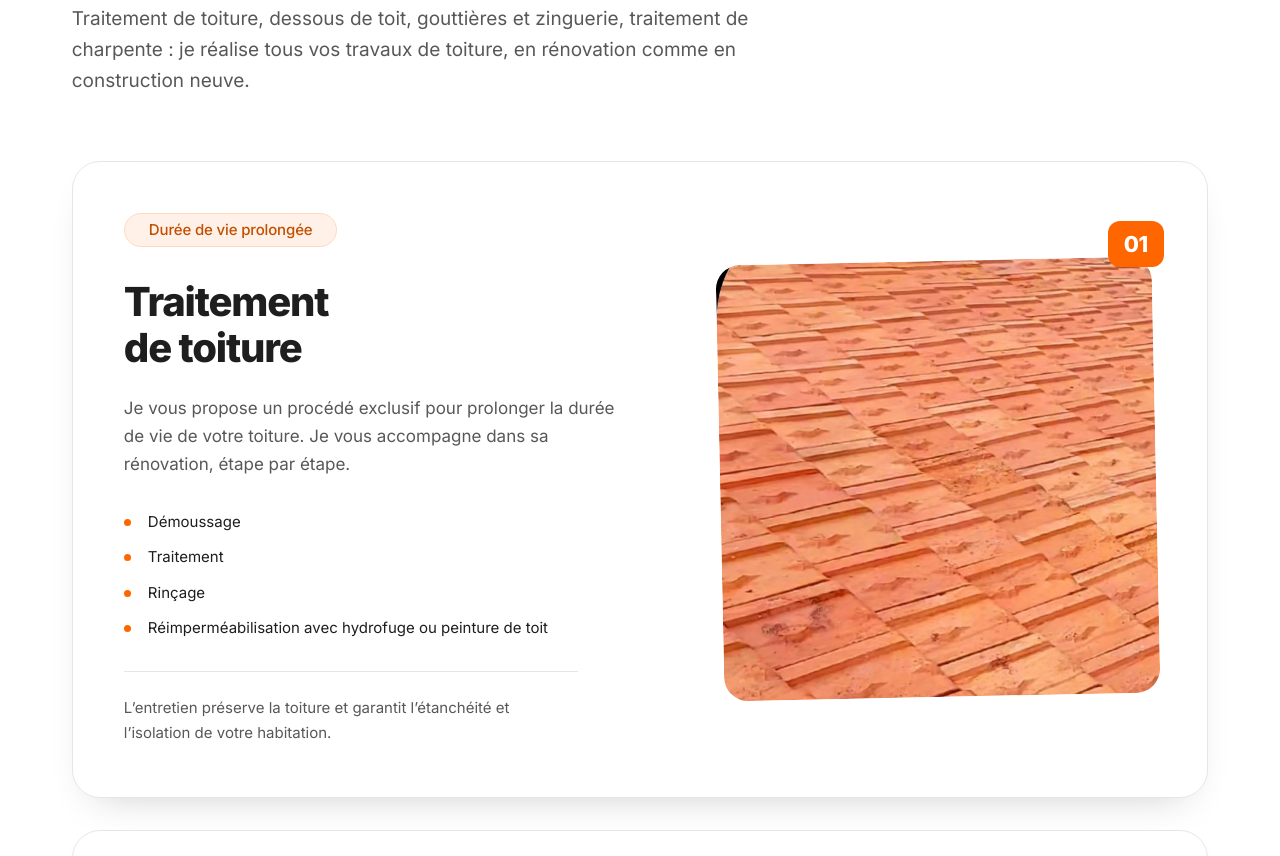
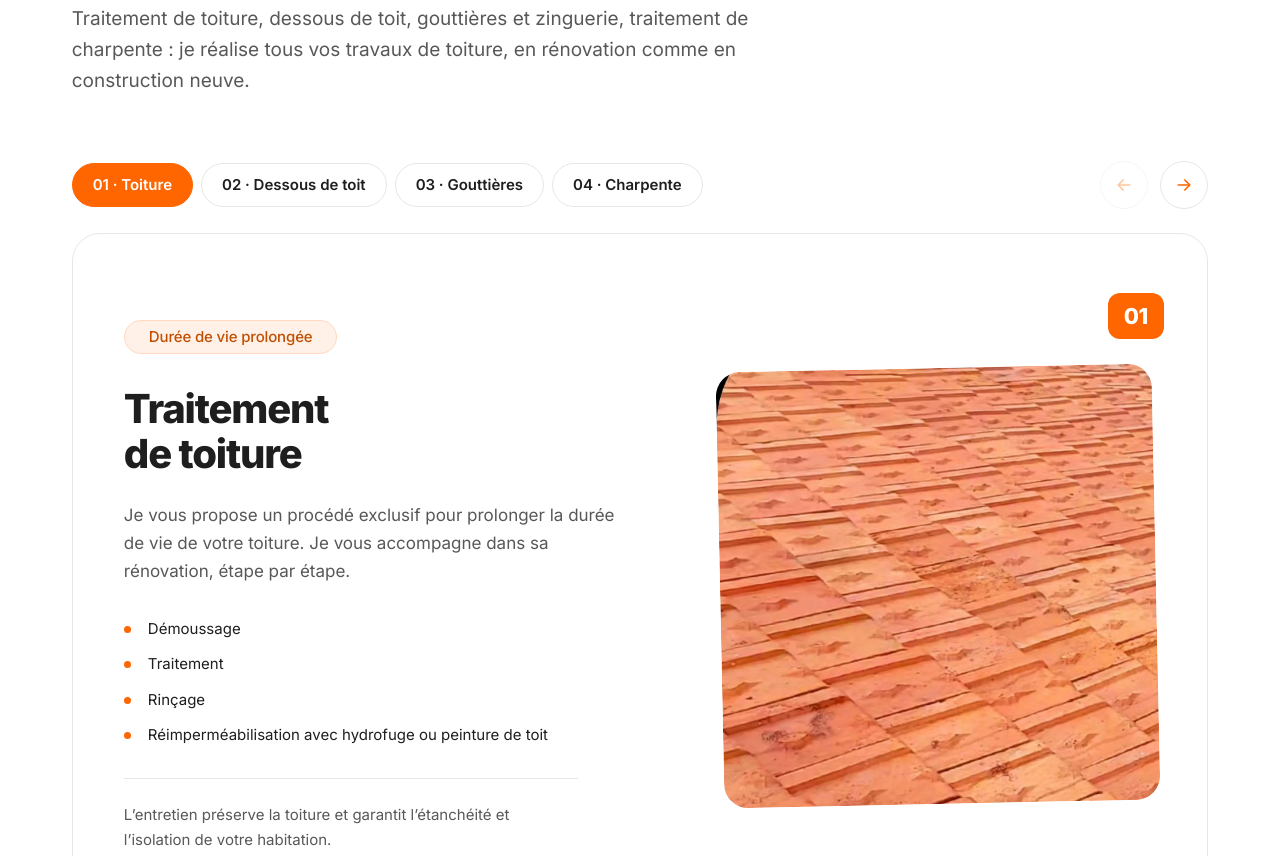
Before and after one commit to boyernathan39000-max/anthony-gand-toiture, a plain HTML site: page services.html in a window 1280 px wide. Shown: the part 389-1245 px from the top of the page. Drawn offline with Linux system fonts and the light colour scheme.

Commit message:
Prestations en carrousel

```diff
--- a/css/toiture.css
+++ b/css/toiture.css
@@ -294,3 +294,51 @@ a.carte--nu { display: block; color: inherit; text-decoration: none; }
   .appel--large { padding-inline: clamp(24px, 6vw, 40px); }
   .appel--large .appel__action--double { flex-wrap: wrap; }
 }
+
+.carrousel__barre {
+  display: flex;
+  align-items: center;
+  justify-content: space-between;
+  gap: var(--sp-6);
+  margin-block-end: var(--sp-6);
+}
+.carrousel__onglets { display: flex; flex-wrap: wrap; gap: var(--sp-2); }
+.carrousel__onglet {
+  height: 44px;
+  padding-inline: var(--sp-5);
+  border: 1px solid var(--c-trait);
+  border-radius: var(--r-pill);
+  background: var(--c-blanc);
+  font: inherit;
+  font-size: var(--fs-sm);
+  font-weight: var(--fw-demi);
+  color: var(--c-encre);
+  cursor: pointer;
+  transition: background var(--tr-rapide), color var(--tr-rapide), border-color var(--tr-rapide);
+}
+@media (hover: hover) { .carrousel__onglet:hover { border-color: var(--c-gris); } }
+.carrousel__onglet[aria-current='true'] { background: var(--c-orange); border-color: var(--c-orange); color: var(--c-blanc); }
+.carrousel__fleches { display: flex; gap: var(--sp-3); margin: 0; }
+
+.prestations.carrousel__piste {
+  display: flex;
+  gap: var(--sp-6);
+  overflow-x: auto;
+  scroll-snap-type: x mandatory;
+  scroll-behavior: smooth;
+  scrollbar-width: none;
+  overscroll-behavior-x: contain;
+}
+.carrousel__piste::-webkit-scrollbar { display: none; }
+.carrousel__piste > .presta {
+  flex: 0 0 100%;
+  scroll-snap-align: start;
+  box-shadow: none;
+}
+@media (prefers-reduced-motion: reduce) { .prestations.carrousel__piste { scroll-behavior: auto; } }
+@media (max-width: 767px) {
+  .carrousel__barre { flex-direction: column; align-items: stretch; }
+  .carrousel__onglets { flex-wrap: nowrap; overflow-x: auto; scrollbar-width: none; }
+  .carrousel__onglet { flex-shrink: 0; }
+  .carrousel__fleches { justify-content: flex-end; }
+}
--- a/js/toiture.js
+++ b/js/toiture.js
@@ -18,3 +18,57 @@
     });
   });
 })();
+
+/* Carrousel des prestations : flèches, onglets, glisser au doigt (défilement
+   natif avec aimantation) et ancres du pied de page (#gouttieres…). */
+(function () {
+  'use strict';
+  var bloc = document.getElementById('carrousel-prestations');
+  if (!bloc) return;
+  var piste = bloc.querySelector('.carrousel__piste');
+  var fiches = Array.prototype.slice.call(piste.children);
+  var onglets = bloc.querySelectorAll('.carrousel__onglet');
+  var prec = bloc.querySelector('[data-carrousel="prec"]');
+  var suiv = bloc.querySelector('[data-carrousel="suiv"]');
+
+  var courant = function () {
+    var meilleur = 0;
+    fiches.forEach(function (f, k) {
+      if (Math.abs(f.offsetLeft - piste.offsetLeft - piste.scrollLeft) <
+          Math.abs(fiches[meilleur].offsetLeft - piste.offsetLeft - piste.scrollLeft)) meilleur = k;
+    });
+    return meilleur;
+  };
+  var aller = function (i, instantane) {
+    i = Math.max(0, Math.min(fiches.length - 1, i));
+    piste.scrollTo({ left: fiches[i].offsetLeft - piste.offsetLeft, behavior: instantane ? 'instant' : 'smooth' });
+  };
+  var maj = function () {
+    var i = courant();
+    onglets.forEach(function (o, k) { o.setAttribute('aria-current', String(k === i)); });
+    prec.disabled = i <= 0;
+    suiv.disabled = i >= fiches.length - 1;
+  };
+
+  prec.addEventListener('click', function () { aller(courant() - 1); });
+  suiv.addEventListener('click', function () { aller(courant() + 1); });
+  onglets.forEach(function (o) { o.addEventListener('click', function () { aller(Number(o.dataset.cible)); }); });
+  piste.addEventListener('keydown', function (e) {
+    if (e.key === 'ArrowRight') { e.preventDefault(); aller(courant() + 1); }
+    if (e.key === 'ArrowLeft') { e.preventDefault(); aller(courant() - 1); }
+  });
+  var t;
+  piste.addEventListener('scroll', function () { clearTimeout(t); t = setTimeout(maj, 60); }, { passive: true });
+  window.addEventListener('resize', function () { aller(courant(), true); });
+
+  var depuisAncre = function () {
+    var k = fiches.findIndex(function (f) { return '#' + f.id === location.hash; });
+    if (k < 0) return;
+    bloc.scrollIntoView({ block: 'start', behavior: 'instant' });
+    aller(k, true);
+    maj();
+  };
+  window.addEventListener('hashchange', depuisAncre);
+  depuisAncre();
+  maj();
+})();
--- a/services.html
+++ b/services.html
@@ -75,7 +75,20 @@
 
 <section class="section section--creme section--haut-nul">
   <div class="contenu">
-    <div class="prestations">
+    <div class="carrousel" id="carrousel-prestations">
+      <div class="carrousel__barre">
+        <div class="carrousel__onglets" role="tablist" aria-label="Choisir une prestation">
+          <button class="carrousel__onglet" type="button" data-cible="0" aria-current="true">01 · Toiture</button>
+          <button class="carrousel__onglet" type="button" data-cible="1">02 · Dessous de toit</button>
+          <button class="carrousel__onglet" type="button" data-cible="2">03 · Gouttières</button>
+          <button class="carrousel__onglet" type="button" data-cible="3">04 · Charpente</button>
+        </div>
+        <div class="rail__commandes carrousel__fleches">
+          <button class="rail__fleche" type="button" data-carrousel="prec" aria-label="Prestation précédente"><svg viewBox="0 0 24 24" fill="none" stroke="currentColor" stroke-width="2" stroke-linecap="round" stroke-linejoin="round" width="20" height="20" aria-hidden="true"><path d="M19 12H5M11 18l-6-6 6-6"/></svg></button>
+          <button class="rail__fleche" type="button" data-carrousel="suiv" aria-label="Prestation suivante"><svg viewBox="0 0 24 24" fill="none" stroke="currentColor" stroke-width="2" stroke-linecap="round" stroke-linejoin="round" width="20" height="20" aria-hidden="true"><path d="M5 12h14M13 6l6 6-6 6"/></svg></button>
+        </div>
+      </div>
+    <div class="prestations carrousel__piste" tabindex="0" role="region" aria-label="Les 4 prestations, une par une">
 
       <article class="presta" id="traitement-toiture">
         <div>
@@ -183,6 +196,7 @@
              alt="Pignon en bois traité et protégé sous la toiture d'un bâtiment.">
       </article>
 
+    </div>
     </div>
   </div>
 </section>
```
